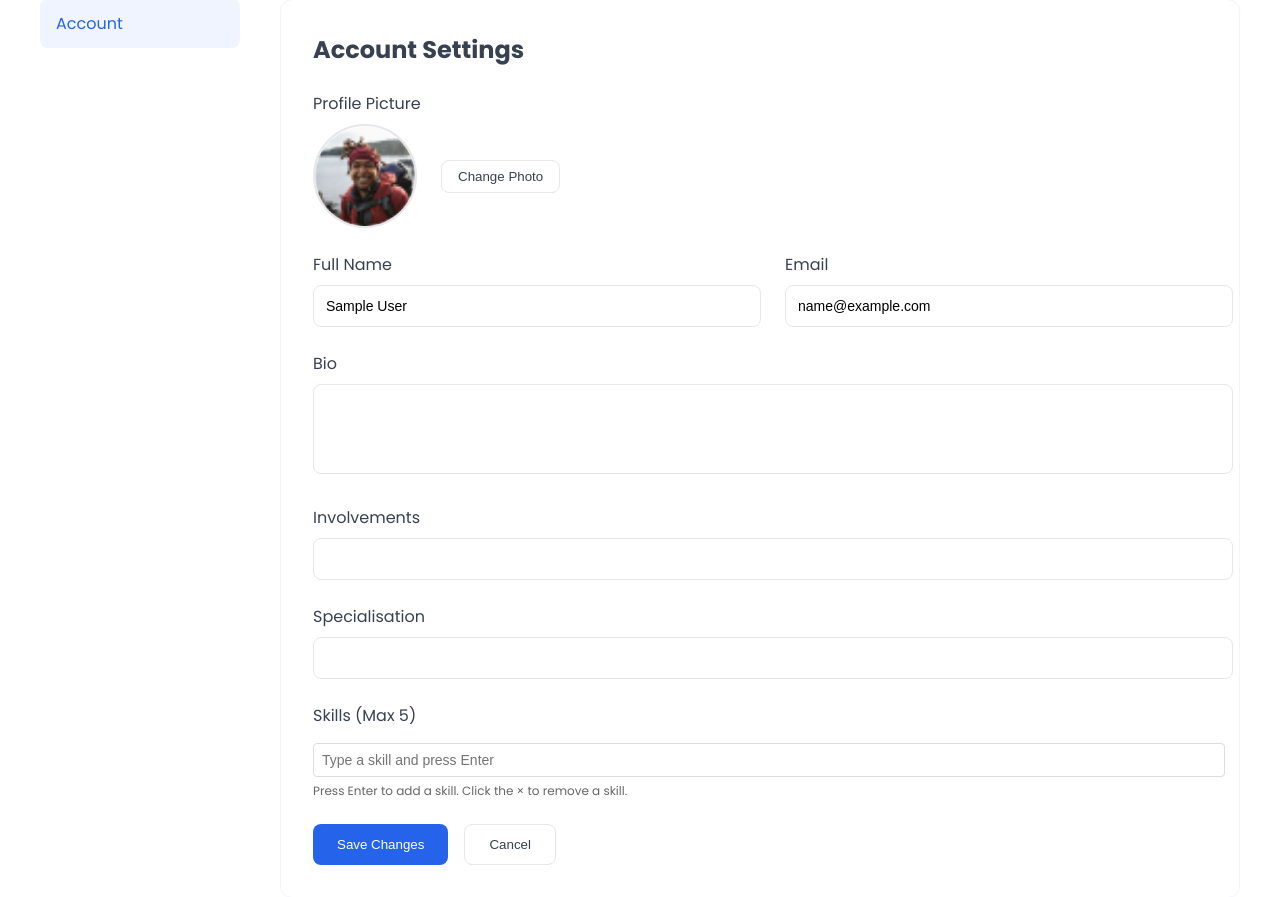
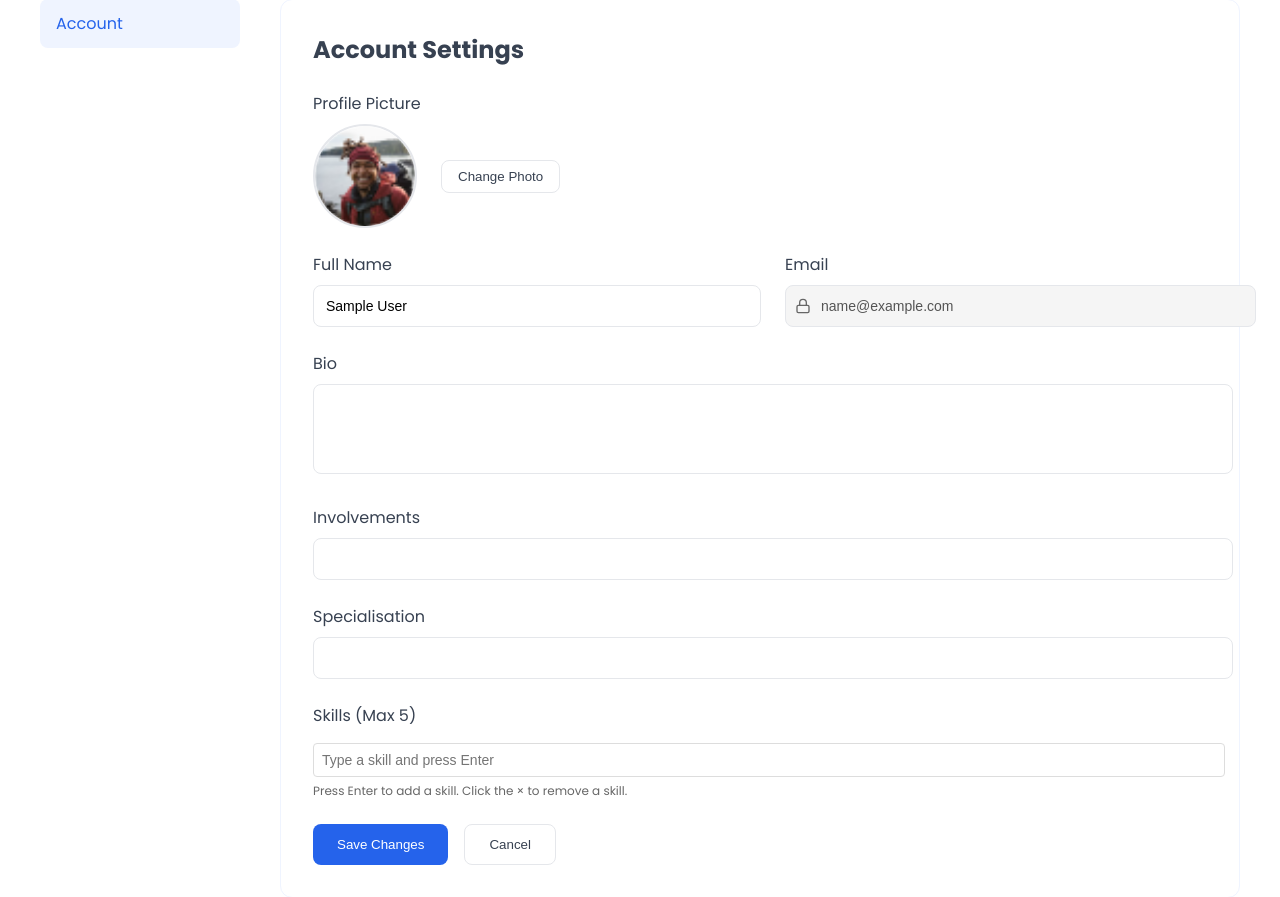
Before and after one commit to TA7YA-TOUNES/pi2, a PHP site: page /settings.php in a window 1280 px wide. Shown: the part 237-1134 px from the top of the page. Run offline with PHP 8.4, Linux system fonts and the light colour scheme; the visitor is signed in with stand-in values (Sample User, id 1).

Commit message:
added locked in email settings

```diff
--- a/assets/css/settings.css
+++ b/assets/css/settings.css
@@ -227,3 +227,51 @@
   border-color: #2563eb;
   color: #2563eb;
 }
+
+.skills-container {
+  margin-top: 10px;
+}
+.skill-tag {
+  display: inline-block;
+  background: #e2e8f0;
+  padding: 5px 10px;
+  border-radius: 15px;
+  margin: 5px;
+  font-size: 14px;
+}
+.skill-tag .remove-skill {
+  margin-left: 5px;
+  cursor: pointer;
+  color: #666;
+}
+.skill-tag .remove-skill:hover {
+  color: #ff0000;
+}
+#skills-input {
+  width: 100%;
+  padding: 8px;
+  margin-top: 5px;
+  border: 1px solid #ddd;
+  border-radius: 4px;
+}
+.skills-help {
+  font-size: 12px;
+  color: #666;
+  margin-top: 5px;
+}
+.email-input-container {
+  position: relative;
+}
+.email-input-container input[type="email"] {
+  padding-left: 35px;
+  background-color: #f5f5f5;
+  cursor: not-allowed;
+}
+.email-input-container .lock-icon {
+  position: absolute;
+  left: 10px;
+  top: 50%;
+  transform: translateY(-50%);
+  color: #666;
+  pointer-events: none;
+}
--- a/settings.php
+++ b/settings.php
@@ -151,7 +118,13 @@ if (isset($_SESSION['error'])) {
                 </div>
                 <div class="form-group">
                   <label for="email">Email</label>
-                  <input type="email" id="email" value="<?php echo htmlspecialchars($user['email']); ?>" />
+                  <div class="email-input-container">
+                    <svg class="lock-icon" width="16" height="16" viewBox="0 0 24 24" fill="none" stroke="currentColor" stroke-width="2">
+                      <rect x="3" y="11" width="18" height="11" rx="2" ry="2"></rect>
+                      <path d="M7 11V7a5 5 0 0 1 10 0v4"></path>
+                    </svg>
+                    <input type="email" id="email" value="<?php echo htmlspecialchars($user['email']); ?>" disabled />
+                  </div>
                 </div>
               </div>
 
```
Also changed, not shown: other parts of settings.php (+0 -33 lines).
